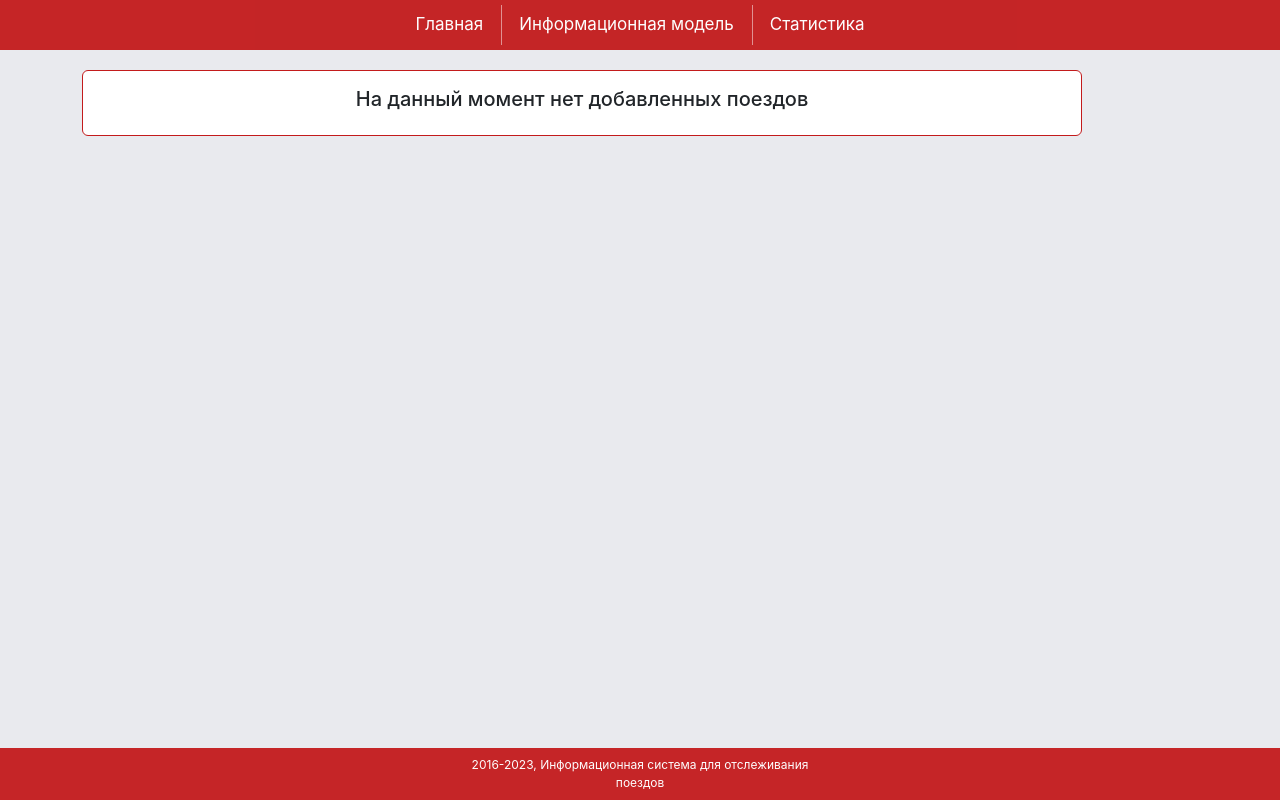
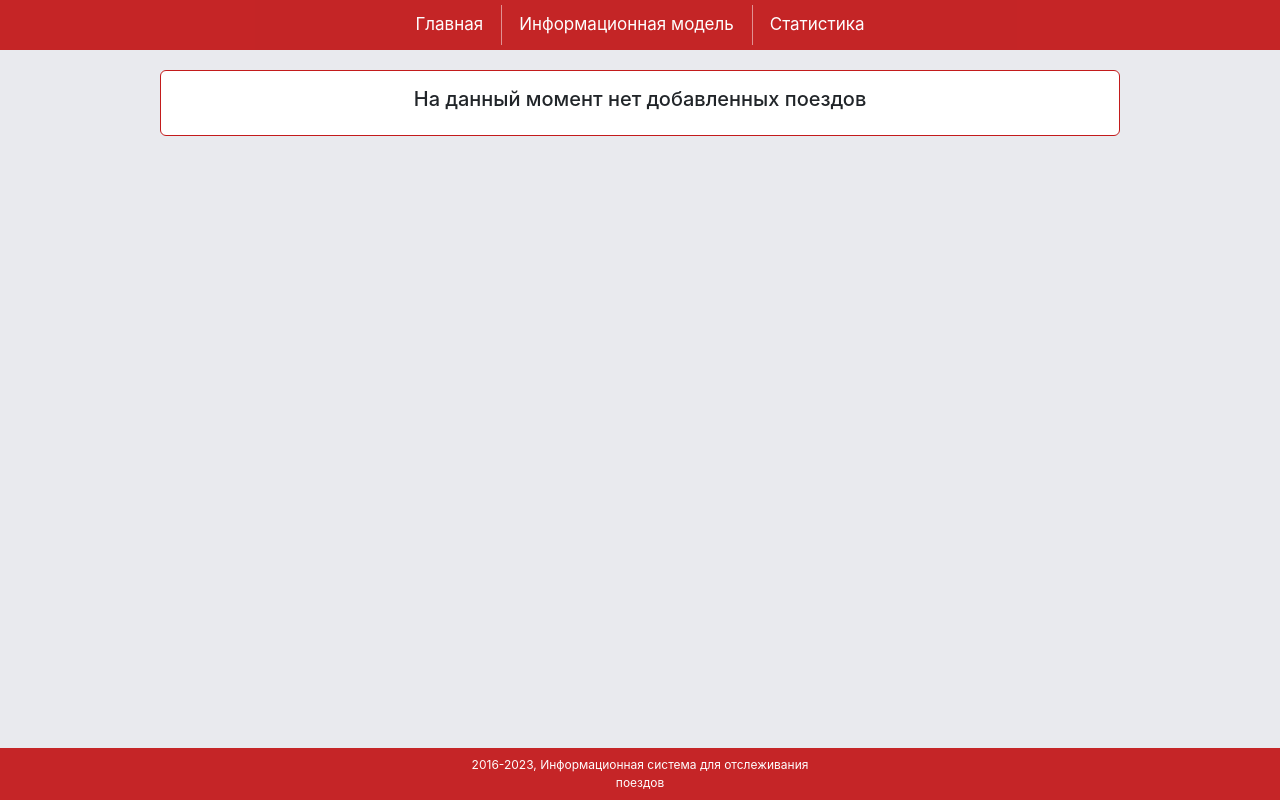
Before and after one commit to kekschan/InformationSystem, a React (Create React App) app in the folder webapplication/: page /about in a window 1280 px wide. Built offline with nearby package versions, Linux system fonts and the light colour scheme; no server answers.

Commit message:
сделали Card с поездом посередине

```diff
--- a/webapplication/src/components/Train.js
+++ b/webapplication/src/components/Train.js
@@ -27,12 +27,22 @@ export default class Train extends Component {
     }
 
     render() {
+
+        const styles = {
+            cardContainer: {
+                display: 'flex',
+                justifyContent: 'center',
+                alignItems: 'center'
+
+            },
+        };
+
         return (
-            <body>
+            <body  style={styles.cardContainer}>
             {/*сделать по-середине*/}
-            <div>
-            {this.state.train.length === 0 ?
-                <div className="fade-in-card">
+            <div >
+             {this.state.train.length === 0 ?
+                (<div className="fade-in-card" style={{width: '60rem'}}>
                     <Card className="red-border">
                         <Card.Body>
                             <div className="text-center">
@@ -40,9 +50,9 @@ export default class Train extends Component {
                             </div>
                         </Card.Body>
                     </Card>
-                </div>
-                :
-                <div className="fade-in-card">
+                </div>)
+            : (
+                <div className="fade-in-card" style={{width: '1000rem'}}>
                     <Card className="red-border">
                         <Card.Header as="h5" className="card-header-container">
                             <div className="text-start">
@@ -55,9 +65,9 @@ export default class Train extends Component {
                                 <div style={{display: 'inline-block'}}>Лондон</div>
                             </div>
                         </Card.Header>
-                        <Card.Body>
+                        <Card.Body style={{height: '140px'}}>
                             <Card.Text> {/*вставить условие, если "trainType": "freight", то выводить одно */}
-                                <img src={passengerImage} alt="Passenger"  style={{ width: '740px', height: '65px' }}/>
+                                <img src={passengerImage} alt="Passenger"  style={{width: '740px', height: '65px' }}/>
                                 {/*вставить количество каждых из типов вагонов*/}
                             </Card.Text>
                         </Card.Body>
@@ -67,11 +77,11 @@ export default class Train extends Component {
                         </Card.Footer>
                     </Card>
                 </div>
+            )
             }
+
             </div>
             </body>
-
-
         );
     }
 }
--- a/webapplication/src/css/Train.css
+++ b/webapplication/src/css/Train.css
@@ -15,7 +15,8 @@
 
 .fade-in-card {
     animation: fade-in 1s ease-in-out;
-    max-width: 1000px; /* Установка максимальной ширины */
+    max-width: 1100px; /* Установка максимальной ширины */
+    height: 700px;
 }
 
 .card-header-container {
```
